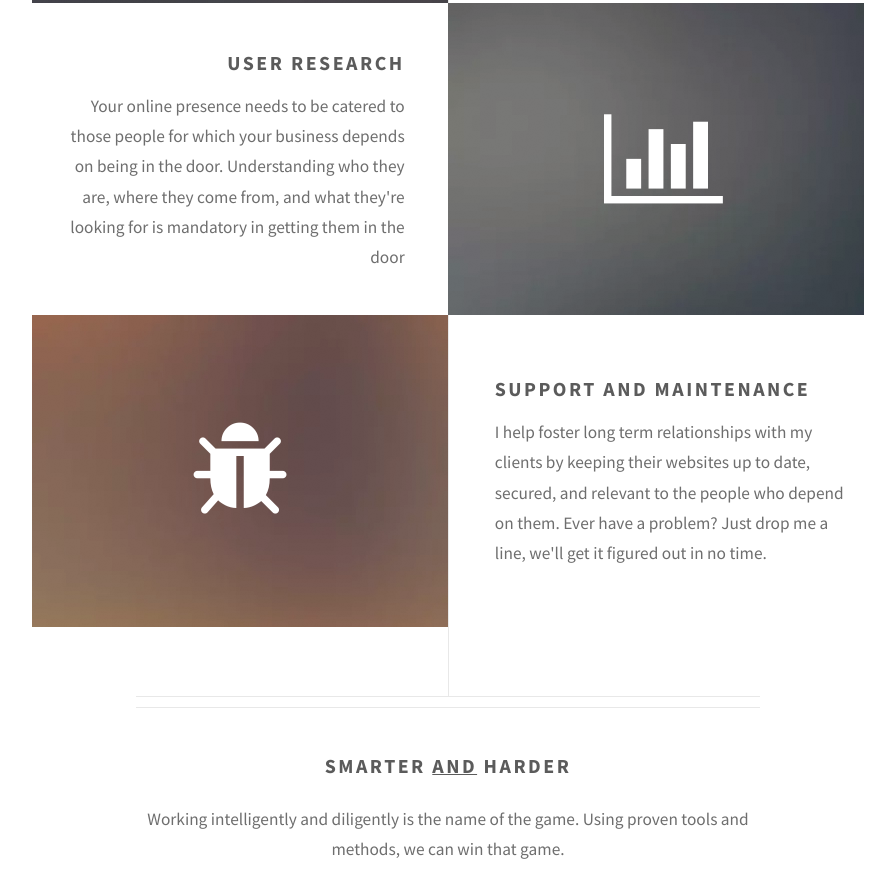
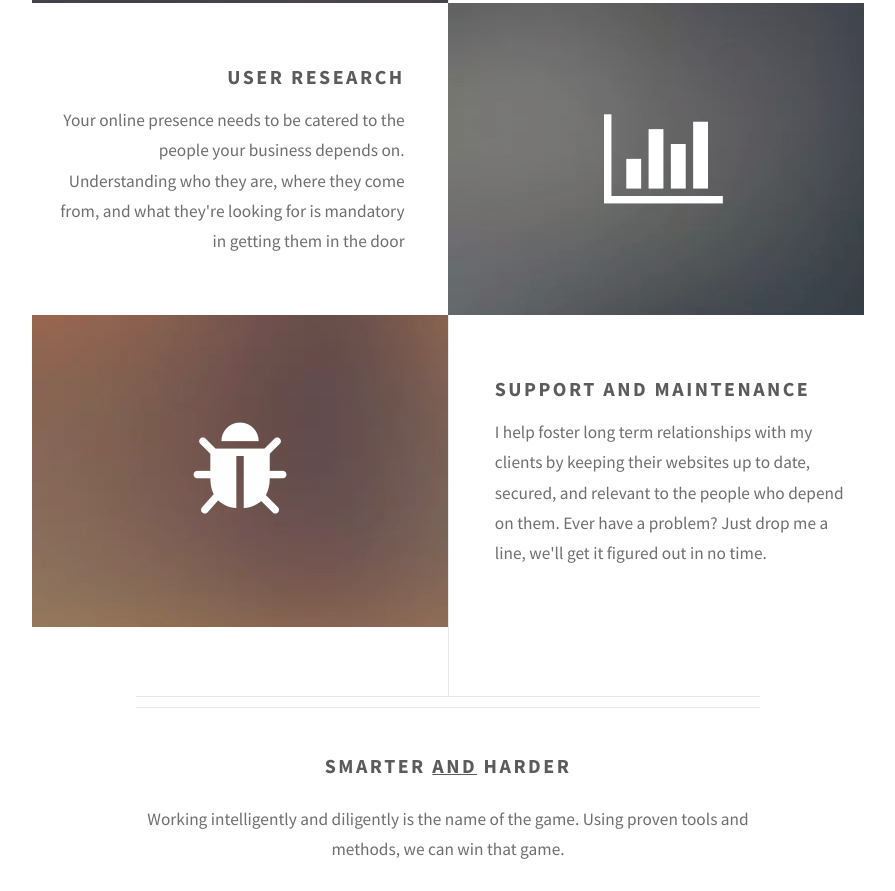
Before and after one commit to timmaybrown/thenullbyte.org, a website: page index.html in a window 1280 px wide. Shown: the part 1373-2264 px from the top of the page, without its empty margins (192-1087 px from the left). Drawn offline with Linux system fonts and the light colour scheme.

Commit message:
fixing text
Signed-off-by: "Joshua Sandlin" <"joshua.sandlin@gmail.com">

```diff
--- a/index.html
+++ b/index.html
@@ -80,7 +80,7 @@
                         <a href="#" class="image icon fa-bar-chart"><img src="images/min/pic02.webp" alt="" /></a>
                         <div class="content">
                             <h3>User Research</h3>
-              <p>Your online presence needs to be catered to those people for which your business depends on being in the door. Understanding who they are, where they come from, and what they're looking for is mandatory in getting them in the door</p>
+              <p>Your online presence needs to be catered to the people your business depends on. Understanding who they are, where they come from, and what they're looking for is mandatory in getting them in the door</p>
                         </div>
                     </section>
                     <section class="feature left">
```
